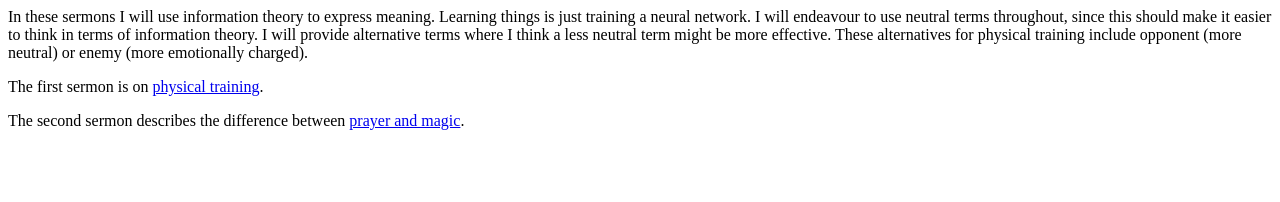
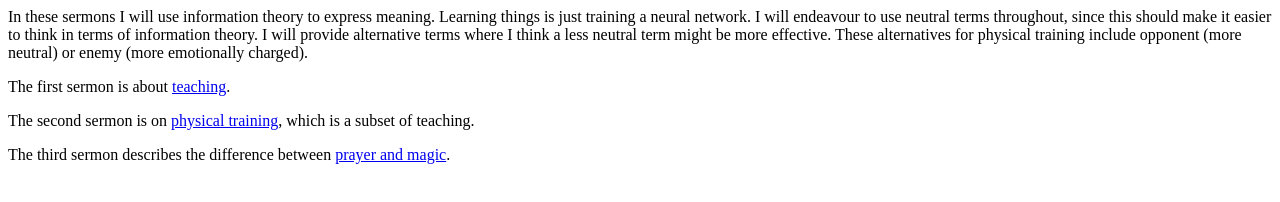
Before and after one commit to xoloki/draconism, a plain HTML site: page index.html in a window 1280 px wide. Drawn offline with Linux system fonts and the light colour scheme.

Commit message:
fix up the index to point to the split teaching sermons; add gitignore so emacs backup files are implicitly excluded

```diff
--- a/index.html
+++ b/index.html
@@ -5,7 +5,8 @@
   <body>
     <p>In these sermons I will use information theory to express meaning.  Learning things is just training a neural network.  I will endeavour to use neutral terms throughout, since this should make it easier to think in terms of information theory.  I will provide alternative terms where I think a less neutral term might be more effective.  These alternatives for physical training include opponent (more neutral) or enemy (more emotionally charged).</p>
 
-    <p>The first sermon is on <a href="physical-training.html">physical training</a>.</p>
-    <p>The second sermon describes the difference between <a href="prayer-vs-magic.html">prayer and magic</a>.</p>
+    <p>The first sermon is about <a href="teaching.html">teaching</a>.</p>
+    <p>The second sermon is on <a href="physical-training.html">physical training</a>, which is a subset of teaching.</p>
+    <p>The third sermon describes the difference between <a href="prayer-vs-magic.html">prayer and magic</a>.</p>
       </body>
 </html>
```
Also changed, not shown: 1 other file.
